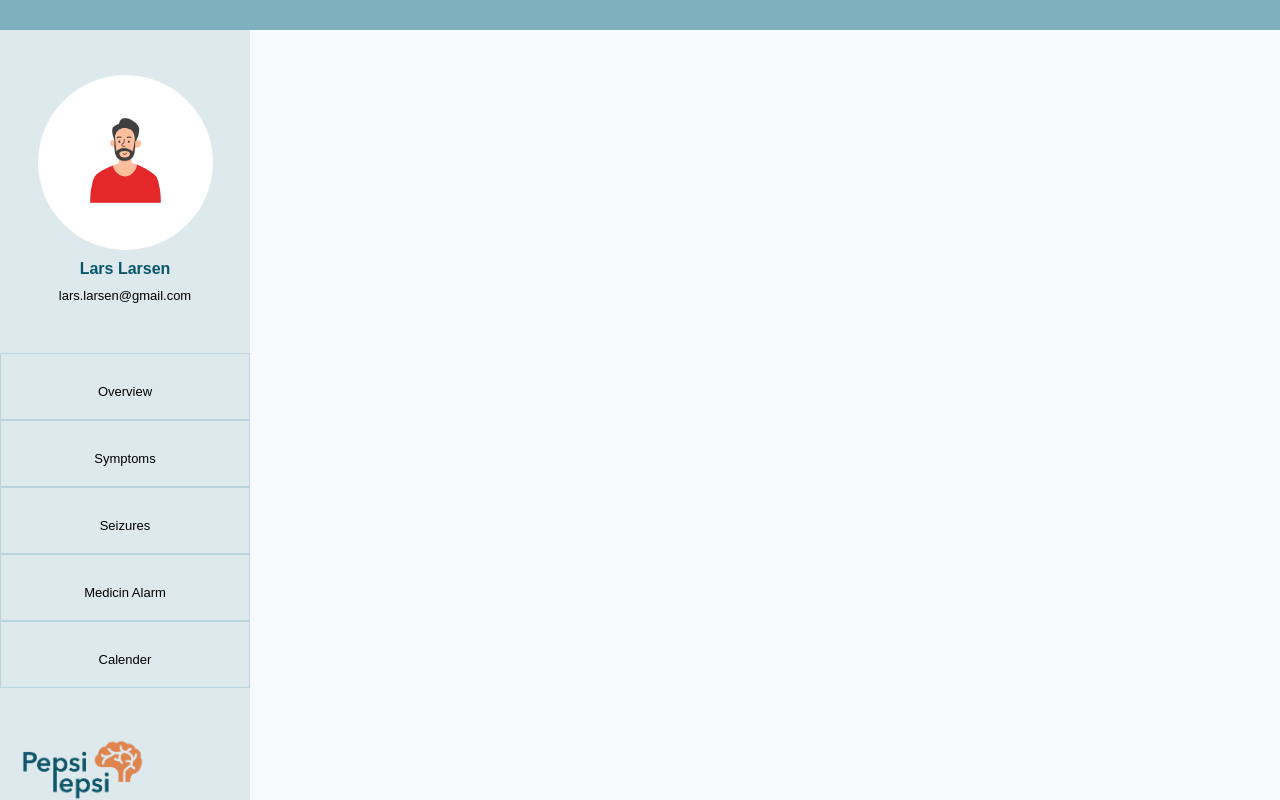
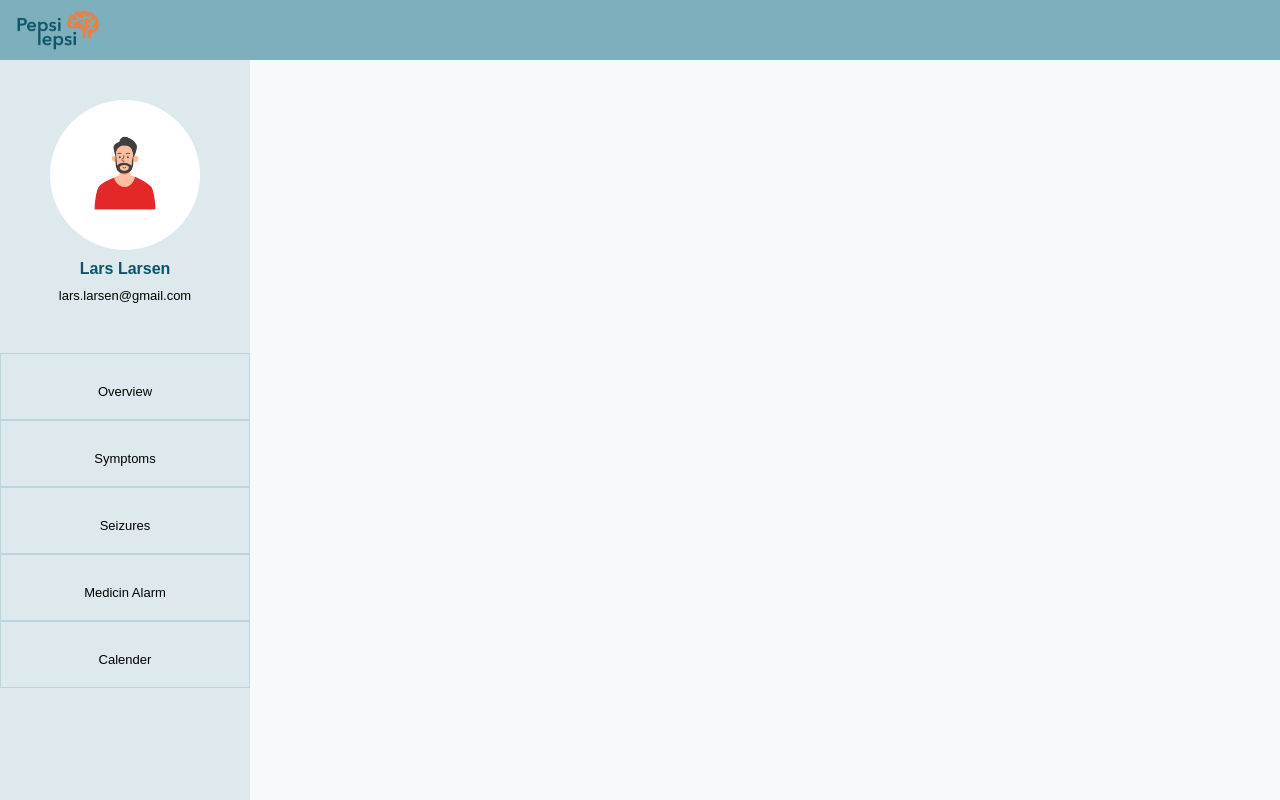
Before and after one commit to hvitklett/tracking, a Flask app: template Trackingsolution/templates/sidebar.html in a window 1280 px wide. Run offline with Flask 3, Linux system fonts and the light colour scheme; the template is opened without the code that fills it, so the values that code supplies are empty.

Commit message:
New version

```diff
--- a/Trackingsolution/templates/sidebar.css
+++ b/Trackingsolution/templates/sidebar.css
@@ -13,7 +13,7 @@
     width: 100%;
     height: 100vh;
     background: #F7FAFA;
-
+    z-index: 1; /* kan bruges for at placere elementer forand eller bagved andre elementer */
 }
 
 /* Navigations menu */
@@ -32,12 +32,28 @@
 .top-header
 {
     width:100%;
-    height: 30px;
+    height: 60px;
     background: #7EAFBC;
     position: fixed;
     top: 0;
     left: 0;
     padding: 0;
+    z-index: 2;
+}
+
+.logo-top-header
+{
+    display: block;
+    margin-bottom: 0px;
+    padding: 5px 5px;
+    bottom: 0;
+    margin-top: 0px;
+}
+
+/* Logo størrelse */
+.logo-img-top-header
+{
+    width: 120px;
 }
 
 /* Logo placering */
@@ -94,10 +110,10 @@
 .profile img
 {
 	display: block;
-    width: 175px;
-	height: 175px;
+    width: 150px;
+	height: 150px;
     border-radius: 50%;
-	margin-top: 75px;
+	margin-top: 100px;
     margin-left: auto;
     margin-right: auto;
 }
--- a/Trackingsolution/templates/sidebar.html
+++ b/Trackingsolution/templates/sidebar.html
@@ -6,6 +6,12 @@
     <meta name=”viewport” content=”width=device-width, initial-scale=1.0″>
 </head>
 <body>
+    <!--Den blå kasse/linje i toppen-->
+    <div class="top-header">
+        <a href="#" class="logo-top-header"> <!--linke til landingpage-->
+            <img src="images/newlogo.png" class="logo-img-top-header">
+         </a>
+     </div>
     <div class="header"> <!--Baggrunden-->
         <!--Navigation menu-->
         <nav class="side-nav"> <!--Indhold på menu-->
@@ -23,13 +29,7 @@
                 <li><a href="#" onclick="changeColor(this)"><p>Medicin Alarm</p></a></li>
                 <li><a href="#" onclick="changeColor(this)"><p>Calender</p></a></li>
             </ul>
-            <!--logo-->
-            <a href="#" class="logo"> <!--Måske vi kan lave logo om til link, og like til landingpage-->
-                <img src="images/newlogo.png" class="logo-img">
-            </a>
         </nav>
-    <!--Den blå kasse/linje i toppen-->
-    <div class="top-header"></div>
     </div>
     <script>
         function changeColor(element) {
--- a/Trackingsolution/templates/symptoms.html
+++ b/Trackingsolution/templates/symptoms.html
@@ -8,6 +8,7 @@
         <meta name=”viewport” content=”width=device-width, initial-scale=1.0″>
     </head>
     <body>
+        <iframe src="sidebar.html" width="250" height="100%" style="position: fixed; top: 0; left: 0; border: none;"></iframe>
         <div class="top-header"></div>
         <table>
             <h1>Track Symptoms</h1>
```
Also changed, not shown: Trackingsolution/templates/symptoms.css (+17 -5 lines), Trackingsolution/templates/images/newlogohvid.png (added).
